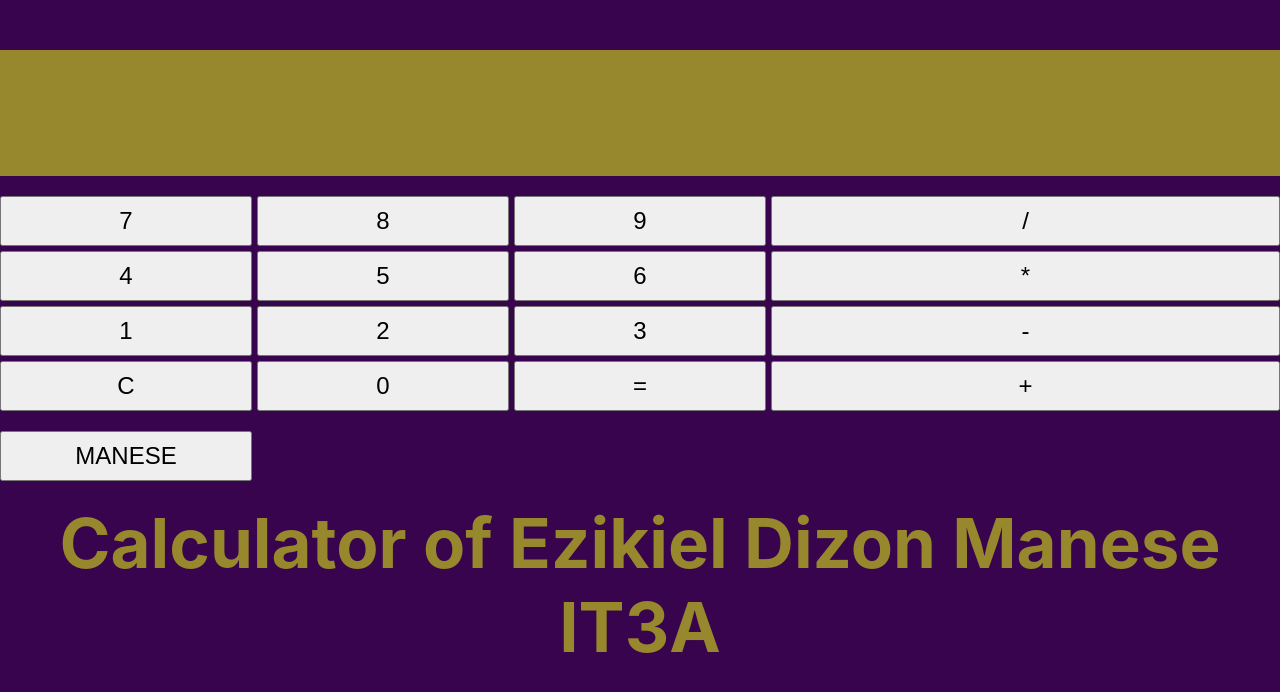
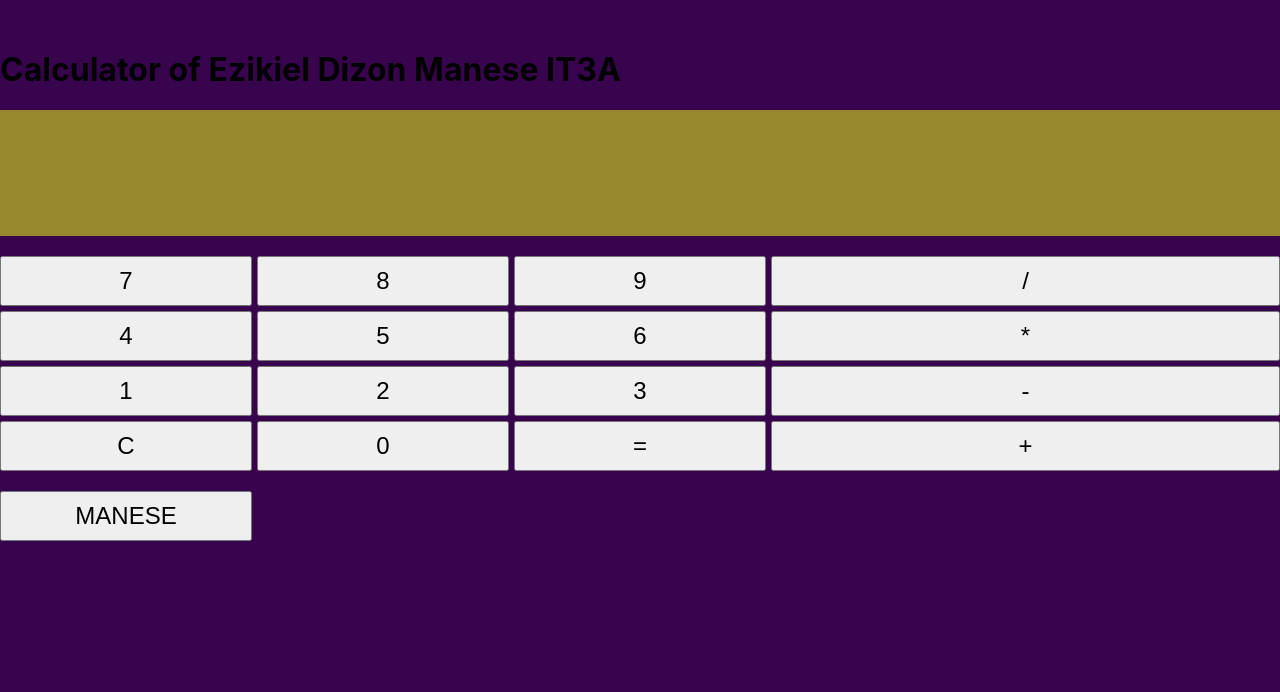
Before and after one commit to Ezikiel2023/prelimexam, a React (Create React App) app: page / in a window 1280 px wide. Shown: the top 692 px of the page. Built offline with nearby package versions, Linux system fonts and the light colour scheme.

Commit message:
Update App.js

```diff
--- a/src/App.js
+++ b/src/App.js
@@ -53,6 +53,7 @@ function App() {
 
   return (
     <div className='CalcContainer'>
+      <h1 className="Header">Calculator of Ezikiel Dizon Manese IT3A</h1>
       <CalcDisplay expression={expression} />
       <div className='ButtonContainer'>
         <CalButton label={7} onClick={handleButtonClick} />
@@ -75,7 +76,6 @@ function App() {
       <div className="ButtonContainer">
       <CalButton label={"MANESE"} onClick={() => {}} />
       </div>
-   <h1 className="Footer">Calculator of Ezikiel Dizon Manese IT3A</h1>
     </div>
   );
 }
```
